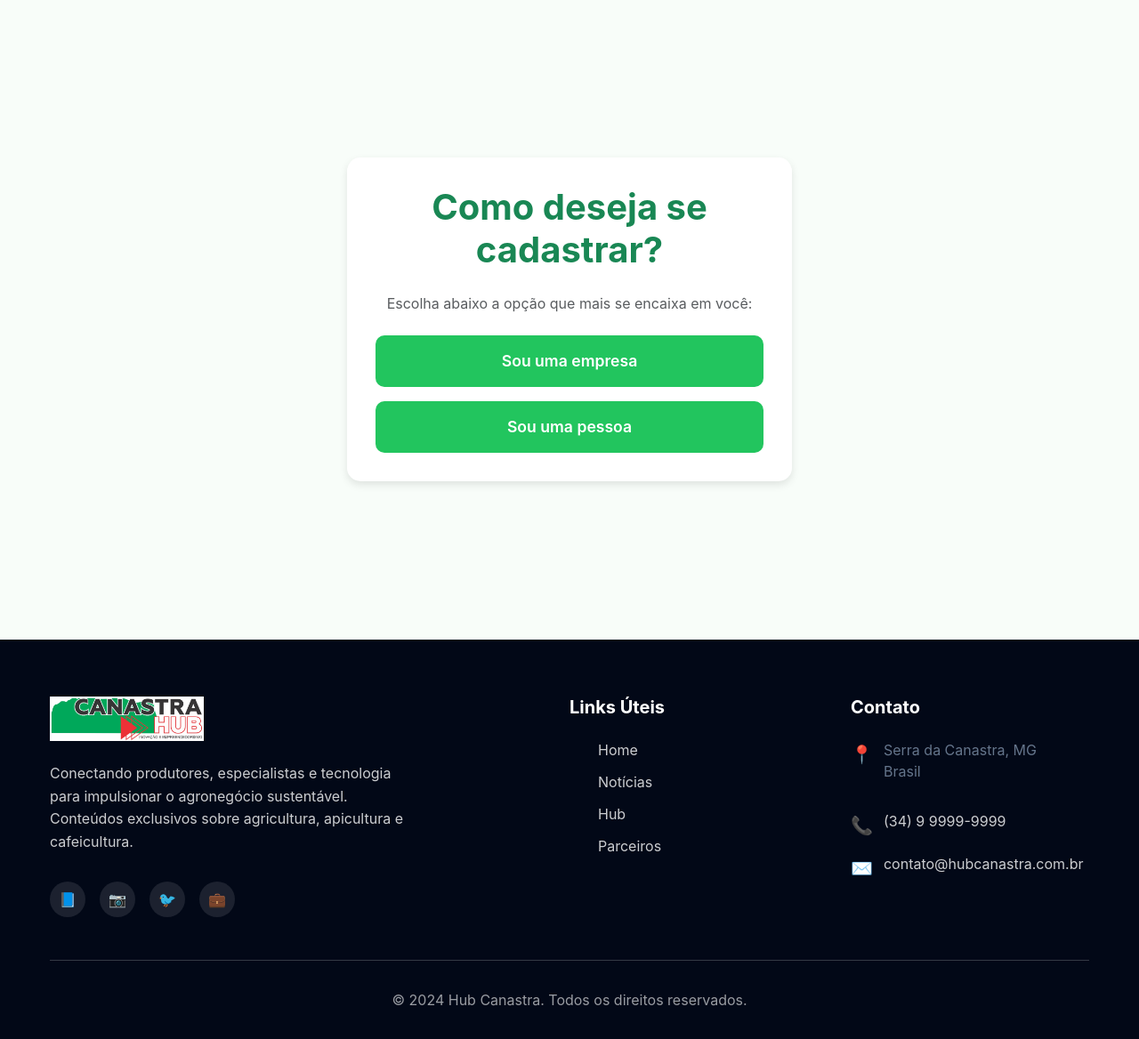
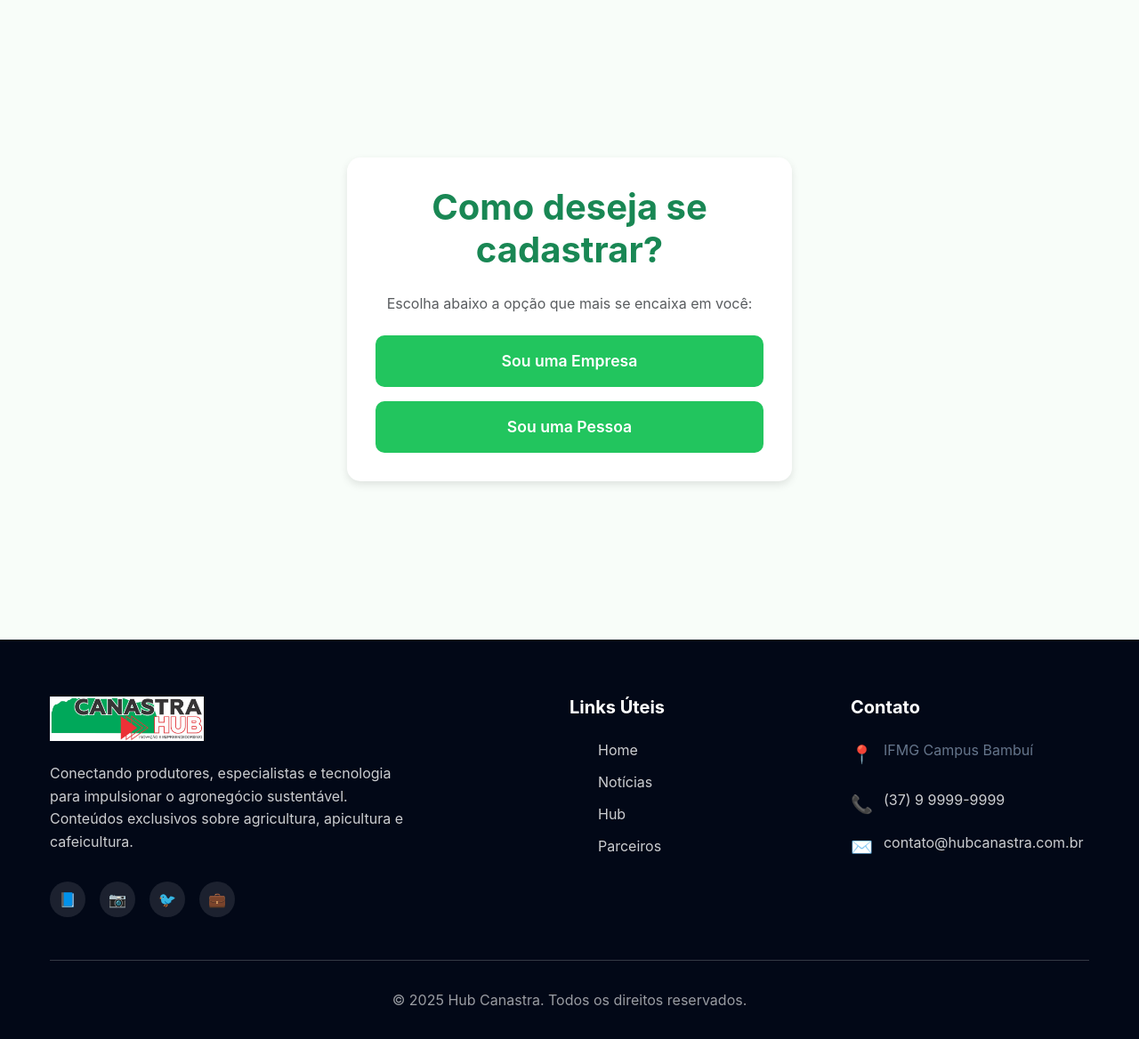
Before and after one commit to israelponciano/Canastra-HUB, a Django app: page /cadastro/ in a window 1280 px wide. Shown: the part 66-1234 px from the top of the page at 89% size. Run offline with Django 4.2, Linux system fonts and the light colour scheme.

Commit message:
home arrumada

```diff
--- a/core/templates/cadastro.html
+++ b/core/templates/cadastro.html
@@ -38,8 +38,8 @@
       <p class="text-muted mb-4">Escolha abaixo a opção que mais se encaixa em você:</p>
 
       <div class="d-grid gap-3">
-        <a href="{% url 'empresa:cadastro_empresa' %}" class="btn btn-green">Sou uma empresa</a>
-        <a href="{% url 'core:cadastro_usuario' %}" class="btn btn-green">Sou uma pessoa</a>
+        <a href="{% url 'empresa:cadastro_empresa' %}" class="btn btn-green">Sou uma Empresa</a>
+        <a href="{% url 'core:cadastro_usuario' %}" class="btn btn-green">Sou uma Pessoa</a>
       </div>
     </div>
   </div>
--- a/core/templates/master.html
+++ b/core/templates/master.html
@@ -6,27 +6,6 @@
     <meta charset="UTF-8" />
     <meta name="viewport" content="width=device-width, initial-scale=1.0" />
     <title>Hub Canastra - Conectando o Agronegócio Sustentável</title>
-    <meta name="description" content="Hub Canastra - Plataforma inovadora que conecta produtores, especialistas e tecnologia para impulsionar o agronegócio sustentável. Conteúdos sobre agricultura, apicultura e café." />
-    <meta name="keywords" content="agronegócio, agricultura, apicultura, café, sustentabilidade, tecnologia rural, produtores rurais, Hub Canastra" />
-    <meta name="author" content="Hub Canastra" />
-
-    <!-- Open Graph / Facebook -->
-    <meta property="og:type" content="website" />
-    <meta property="og:title" content="Hub Canastra - Conectando o Agronegócio Sustentável" />
-    <meta property="og:description" content="Plataforma inovadora que conecta produtores, especialistas e tecnologia para impulsionar o agronegócio sustentável." />
-    <meta property="og:url" content="https://hubcanastra.com.br" />
-    <meta property="og:site_name" content="Hub Canastra" />
-
-    <!-- Twitter -->
-    <meta name="twitter:card" content="summary_large_image" />
-    <meta name="twitter:title" content="Hub Canastra - Conectando o Agronegócio Sustentável" />
-    <meta name="twitter:description" content="Plataforma inovadora que conecta produtores, especialistas e tecnologia para impulsionar o agronegócio sustentável." />
-
-    <!-- Additional SEO -->
-    <link rel="canonical" href="https://hubcanastra.com.br" />
-    <meta name="robots" content="index, follow" />
-    <meta name="theme-color" content="#22c55e" />
-
     <link href="https://cdn.jsdelivr.net/npm/bootstrap@5.3.2/dist/css/bootstrap.min.css" rel="stylesheet" />
     <link rel="stylesheet" href="{% static 'css/styles.css' %}" />
   </head>
@@ -157,15 +136,13 @@
           <div class="contact-item">
             <span class="contact-icon">📍</span>
             <div>
-              <p>
-                Serra da Canastra, MG<br />Brasil
-              </p>
+              <p>IFMG Campus Bambuí</p>
             </div>
           </div>
 
           <div class="contact-item">
             <span class="contact-icon">📞</span>
-            <a href="tel:+5534999999999">(34) 9 9999-9999</a>
+            <a href="tel:+5534999999999">(37) 9 9999-9999</a>
           </div>
 
           <div class="contact-item">
@@ -176,7 +153,7 @@
       </div>
 
       <div class="footer-bottom">
-        <p>&copy; 2024 Hub Canastra. Todos os direitos reservados.</p>
+        <p>&copy; 2025 Hub Canastra. Todos os direitos reservados.</p>
       </div>
     </div>
   </footer>
--- a/resources/static/css/styles.css
+++ b/resources/static/css/styles.css
@@ -596,7 +596,7 @@ p {
 .carousel-indicators {
    position: absolute;
    bottom: 1rem;
-   left: 50%;
+   left: 36%;
    transform: translateX(-50%);
    display: flex;
    gap: 0.5rem;
```
